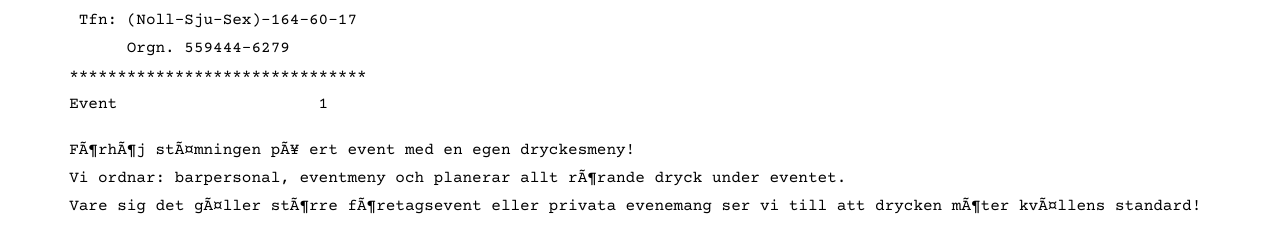
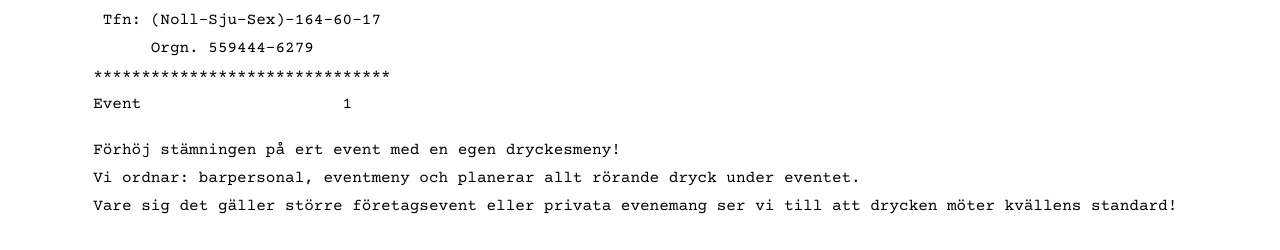
Before and after one commit to avbavba/kattityd, a plain HTML site: page Event.html in a window 1280 px wide. Shown: the part 243-493 px from the top of the page. Drawn offline with nearby package versions, Linux system fonts and the light colour scheme.

Commit message:
Update Event.html

```diff
--- a/Event.html
+++ b/Event.html
@@ -96,9 +96,9 @@ p.center {
             <p>&nbsp;&nbsp;&nbsp;&nbsp;&nbsp;&nbsp;Orgn. 559444-6279</p>
             <p class="center">*******************************</p>
             <p>Event&nbsp;&nbsp;&nbsp;&nbsp;&nbsp;&nbsp;&nbsp;&nbsp;&nbsp;&nbsp;&nbsp;&nbsp;&nbsp;&nbsp;&nbsp;&nbsp;&nbsp;&nbsp;&nbsp;&nbsp;&nbsp;1</p>
-            <p class="center"><br>FÃ¶rhÃ¶j stÃ¤mningen pÃ¥ ert event med en egen dryckesmeny!</p>
-            <p class="center">Vi ordnar: barpersonal, eventmeny och planerar allt rÃ¶rande dryck under eventet.</p>
-            <p class="center">Vare sig det gÃ¤ller stÃ¶rre fÃ¶retagsevent eller privata evenemang ser vi till att drycken mÃ¶ter kvÃ¤llens standard!</p>
+            <p class="center"><br>Förhöj stämningen på ert event med en egen dryckesmeny!</p>
+            <p class="center">Vi ordnar: barpersonal, eventmeny och planerar allt rörande dryck under eventet.</p>
+            <p class="center">Vare sig det gäller större företagsevent eller privata evenemang ser vi till att drycken möter kvällens standard!</p>
 
 
             <p class="center"></p>
```
